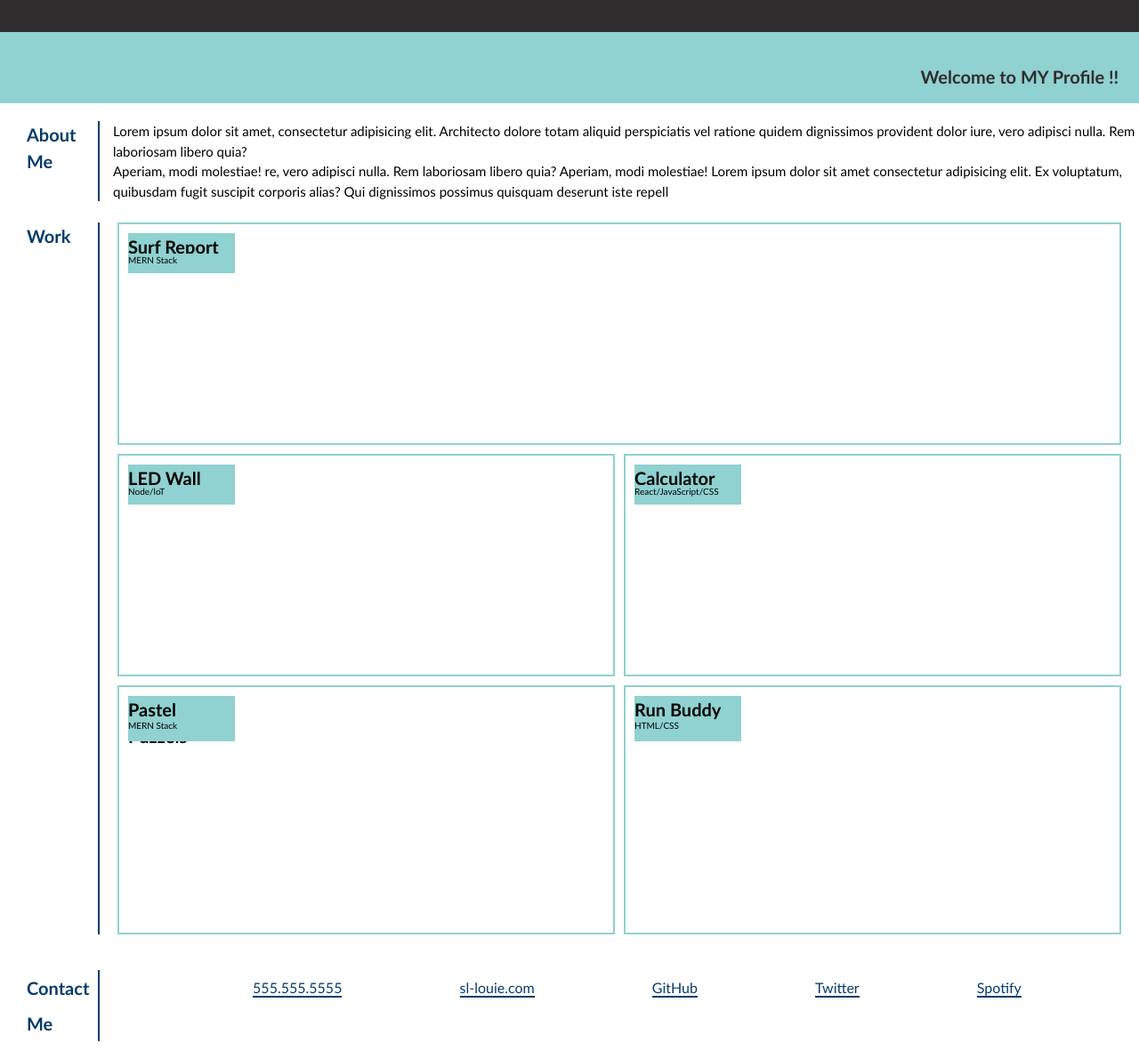
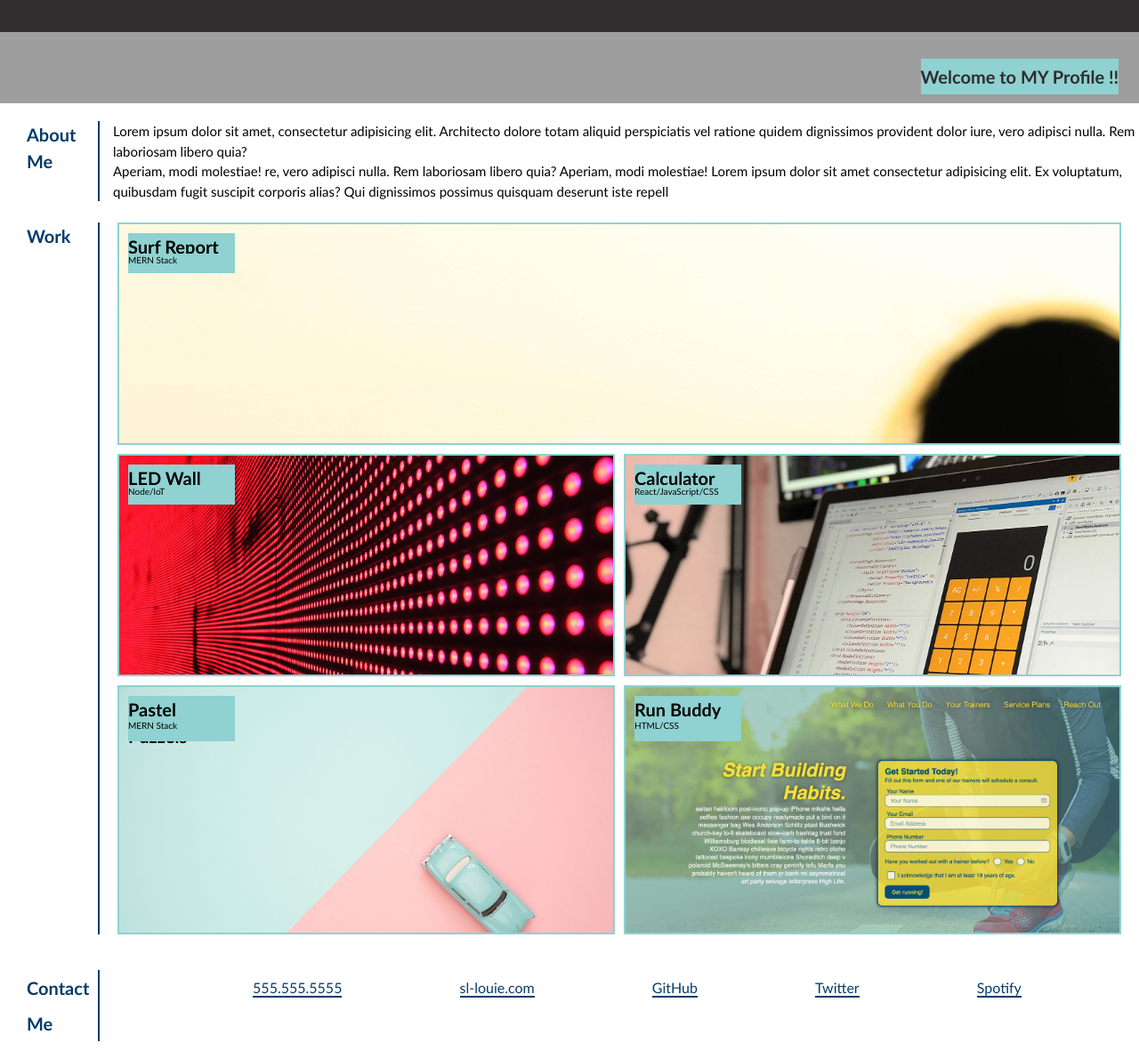
Before and after one commit to Louie888A/Ch2, a plain HTML site: page index.html in a window 1280 px wide. Shown: the part 59-1249 px from the top of the page at 89% size. Drawn offline with Linux system fonts and the light colour scheme; the site is published under a folder, as on GitHub Pages, so addresses that start at the root find nothing.

Commit message:
amended CSS images path

```diff
--- a/css/style.css
+++ b/css/style.css
@@ -64,7 +64,7 @@ h1 {
   margin: 0px 0;
   height: 80px;
   width: 100%;
-  background-image: url(/images/02-hero-bg.jpg);
+  background-image: url(../images/02-hero-bg.jpg);
   background-repeat: no-repeat;
   background-size: cover;
   background-color: var(--clr-mrblue);
@@ -125,7 +125,7 @@ h5 {
   margin: 0px 20px;
 }
 #surf {
-  background-image: url(/images/02-portfolio-4.jpg);
+  background-image: url(../images/02-portfolio-4.jpg);
   background-repeat: no-repeat;
   background-size: cover;
   grid-column-start: 1;
@@ -134,7 +134,7 @@ h5 {
   padding: 10px;
 }
 #led {
-  background-image: url(/images/02-portfolio-1.jpg);
+  background-image: url(../images/02-portfolio-1.jpg);
   background-repeat: no-repeat;
   background-size: cover;
   grid-column-start: 1;
@@ -143,7 +143,7 @@ h5 {
   padding: 10px;
 }
 #cal {
-  background-image: url(/images/02-portfolio-2.jpg);
+  background-image: url(../images/02-portfolio-2.jpg);
   background-repeat: no-repeat;
   background-size: cover;
   grid-column-start: 2;
@@ -152,7 +152,7 @@ h5 {
   padding: 10px;
 }
 #pastel {
-  background-image: url(/images/02-portfolio-3.jpg);
+  background-image: url(../images/02-portfolio-3.jpg);
   background-repeat: no-repeat;
   background-size: cover;
   grid-column-start: 1;
@@ -161,7 +161,7 @@ h5 {
   padding: 10px;
 }
 #run {
-  background-image: url(/images/02-run-buddy.jpg);
+  background-image: url(../images/02-run-buddy.jpg);
   background-repeat: no-repeat;
   background-size: cover;
   grid-column-start: 2;
```
